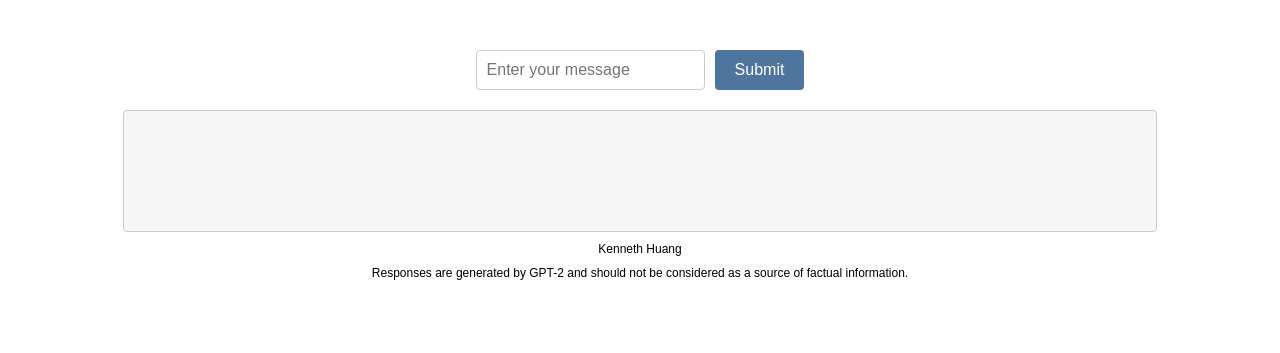
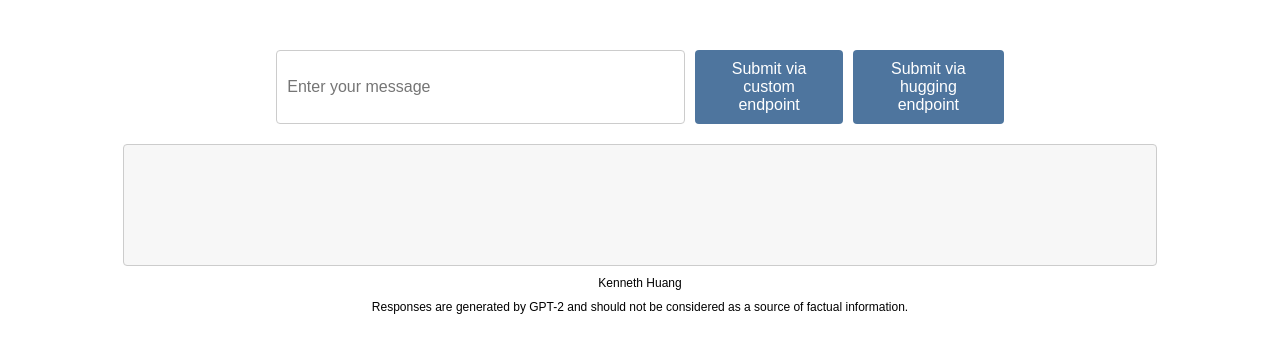
Before and after one commit to kennneth1/hugging-llm-flask-app, a Flask app: page / in a window 1280 px wide. Shown: the top 353 px of the page. Run offline with Flask 2, Linux system fonts and the light colour scheme.

Commit message:
add 2nd button and 2nd endpoint

```diff
--- a/app/templates/index.html
+++ b/app/templates/index.html
@@ -63,7 +63,8 @@
   <div id="container">
     <form id="myForm">
       <input type="text" name="message" placeholder="Enter your message">
-      <button type="submit" id="submitButton">Submit</button>
+      <button type="submit" id="submitButton">Submit via custom endpoint</button>
+      <button type="submit" id="otherButton">Submit via hugging endpoint</button>
     </form>
 
     <div id="responseBox"></div>
@@ -88,7 +89,15 @@
         }
 
         var xhr = new XMLHttpRequest();
-        xhr.open("POST", "/api/chatbot");
+
+            // Check which button triggered the form submission
+        var submitButton = event.submitter;
+        if (submitButton.id === "submitButton") {
+          xhr.open("POST", "/api/custom-endpoint"); // Specify the endpoint for the custom functionality
+        } else if (submitButton.id === "otherButton") {
+          xhr.open("POST", "/api/hugging-endpoint"); // Specify the endpoint for the Hugging Face functionality
+        }
+
         xhr.setRequestHeader("Content-Type", "application/json");
         xhr.onreadystatechange = function() {
           if (xhr.readyState === 4) {
--- a/main.py
+++ b/main.py
@@ -14,8 +14,8 @@ app.template_folder = templates_dir
 def index():
     return render_template("index.html")
 
-# Define a route for generating responses
-@app.route("/api/chatbot", methods=["POST"])
+# Handle POST requests to the custom chatbot endpoint
+@app.route("/api/custom-endpoint", methods=["POST"])
 def chatbot():
     # Get the input message from the request
 
@@ -32,6 +32,11 @@ def chatbot():
 
     return response
 
+# Handle POST requests to hugging face's inference endpoint
+@app.route("/api/hugging-endpoint", methods=["POST"])
+def chatbot_with_hugging():
+    return "404: Not yet implemented"
+
 # Run the Flask application
 if __name__ == "__main__":
     app.run(port=5000)
```
